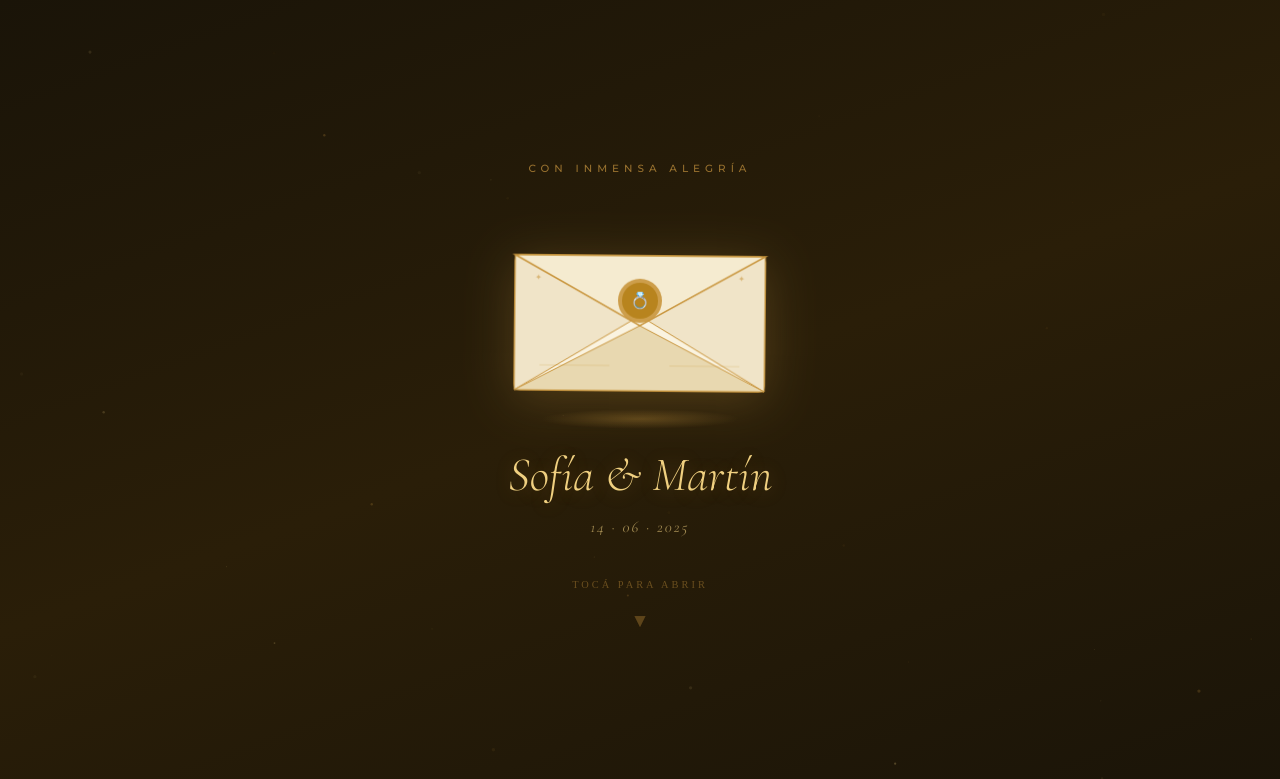
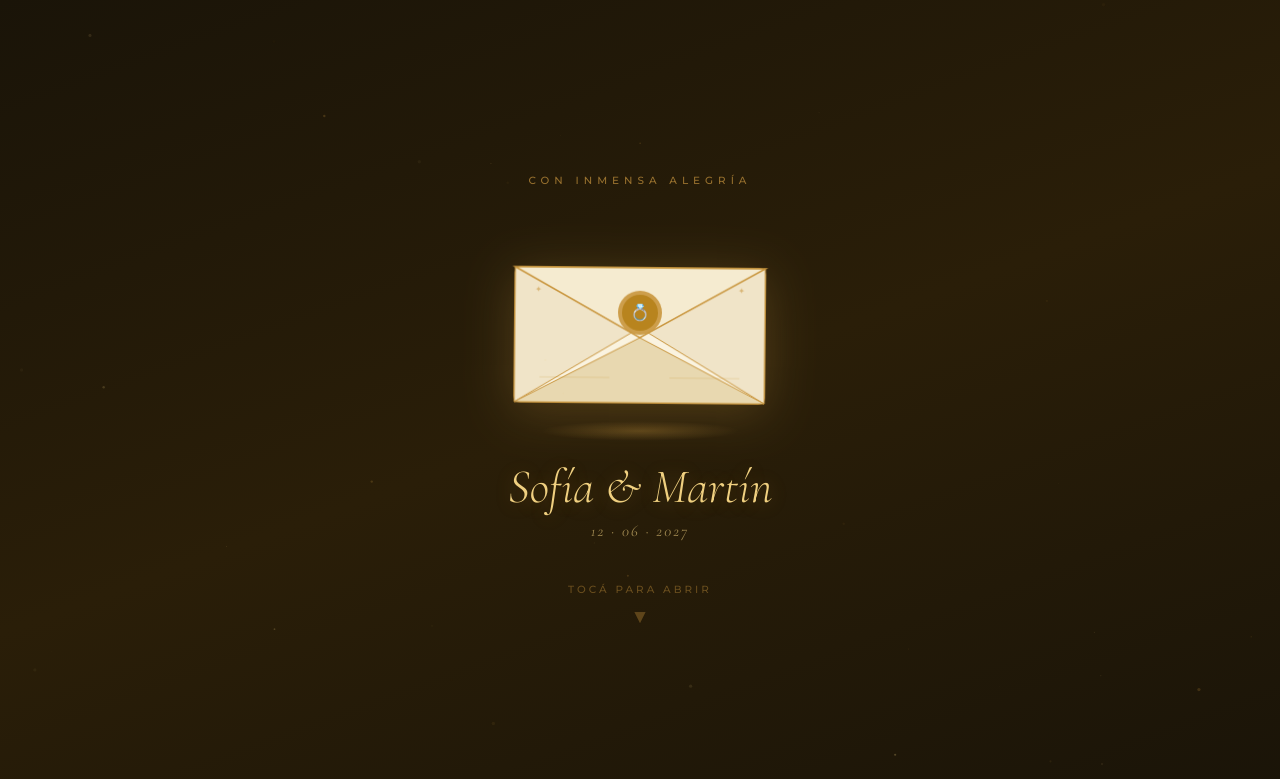
Before and after one commit to servigrafsj-lab/casamiento, a plain HTML site: page index.html in a window 1280 px wide. Shown: the top 779 px of the page. Drawn offline with nearby package versions, Linux system fonts and the light colour scheme; animation ran at ten frames a second.

Commit message:
Nombres juntos, polvo dorado en movimiento, colores del tema arreglados y fecha 2027
Co-Authored-By: Claude Opus 5.5 <noreply@anthropic.com>
Claude-Session: https://claude.ai/code/session_017drUbhXdpwSr8z2UHFyFCn

```diff
--- a/index.html
+++ b/index.html
@@ -7,6 +7,7 @@
   TÍTULO — cambiá los nombres (línea 5)
 ══════════════════════════════════════ -->
 <title>Sofía & Martín · Casamiento 💍</title>
+<link rel="icon" type="image/png" href="favicon.png">
 <link href="https://fonts.googleapis.com/css2?family=Cormorant+Garamond:ital,wght@0,300;0,400;0,600;1,300;1,400;1,600&family=Montserrat:wght@300;400;500;600&display=swap" rel="stylesheet">
 <style>
 /* ══════════════════════════════════════════════════════
@@ -29,7 +30,7 @@
    Borgoña y oro rosado:
      --p:#800020; --g:#e8c4a0; --dark:#0d0508; --cream:#fff5f0;
      --box-bg:rgba(13,5,8,0.82); --box-border:rgba(232,196,160,0.35);
-══════════════════════════════════════════════════════ -->
+══════════════════════════════════════════════════════ */
 :root{
   --p:#c9963e;
   --g:#f0d080;
@@ -126,7 +127,7 @@ canvas{position:fixed;inset:0;z-index:9998;pointer-events:none}
 ══════════════════════════════════════ */
 .hero-nombres{
   font-family:'Cormorant Garamond',serif;
-  font-size:clamp(3rem,13vw,5.5rem);
+  font-size:clamp(2.5rem,11vw,5rem);white-space:nowrap;
   font-weight:300;font-style:italic;
   color:#fff !important;line-height:1;
   margin-bottom:.6rem;
@@ -137,14 +138,14 @@ canvas{position:fixed;inset:0;z-index:9998;pointer-events:none}
 
 .hero-amp{
   font-family:'Cormorant Garamond',serif;
-  font-size:clamp(2rem,8vw,3.5rem);
-  font-style:italic;color:#fff !important;
-  display:block;line-height:1;margin-bottom:.6rem;
+  font-size:.8em;
+  font-style:italic;color:#f0d080 !important;
+  display:inline-block;line-height:1;margin:0 .08em;
   text-shadow:0 2px 14px rgba(0,0,0,1);
 }
 
 .hero-fecha-tag{
-  font-size:.75rem;font-weight:500;letter-spacing:4px;
+  font-size:.75rem;font-weight:500;letter-spacing:4px;white-space:nowrap;
   text-transform:uppercase;color:#fff !important;
   background:rgba(10,8,4,0.85);
   border:1px solid rgba(201,150,62,0.35);
@@ -605,7 +606,7 @@ canvas{position:fixed;inset:0;z-index:9998;pointer-events:none}
       font-size:1rem;font-style:italic;
       color:rgba(240,208,128,.6);
       margin-bottom:2.5rem;letter-spacing:2px;
-    ">14 · 06 · 2025</p>
+    ">12 · 06 · 2027</p>
 
     <!-- botón toque -->
     <div id="sobre-hint" style="animation:hint-pulse 1.8s ease-in-out infinite;">
@@ -650,12 +651,10 @@ canvas{position:fixed;inset:0;z-index:9998;pointer-events:none}
   <span class="hero-pre r d1">Con inmensa alegría les anunciamos</span>
 
   <!-- NOMBRES DE LOS NOVIOS · línea ~178 -->
-  <h1 class="hero-nombres r d2">Sofía</h1>
-  <span class="hero-amp r d2">&</span>
-  <h1 class="hero-nombres r d2">Martín</h1>
+  <h1 class="hero-nombres r d2">Sofía <span class="hero-amp">&amp;</span> Martín</h1>
 
   <!-- FECHA DEL CASAMIENTO · línea ~183 -->
-  <div class="hero-fecha-tag r d3">Sábado · 14 de Junio de 2025</div>
+  <div class="hero-fecha-tag r d3">Sábado 12 · 06 · 2027</div>
 
   <p class="scroll-hint r d4">✦ deslizá para ver ✦</p>
 </section>
@@ -1199,8 +1198,8 @@ const flotantes=Array.from({length:100},(_,i)=>({
   x:Math.random()*window.innerWidth,
   y:Math.random()*window.innerHeight,
   r:Math.random()*1.8+.2,
-  dx:(Math.random()-.5)*.22,
-  dy:(Math.random()-.5)*.22,
+  dx:(Math.random()-.5)*.25,
+  dy:-(Math.random()*.45+.12),
   col:i<50?claros[Math.floor(Math.random()*claros.length)]:oscuros[Math.floor(Math.random()*oscuros.length)],
   a:Math.random()*.28+.07,
   phase:Math.random()*Math.PI*2,
@@ -1263,14 +1262,17 @@ let frame=0;
     const a=p.a*(.6+.4*Math.sin(frame*p.speed+p.phase));
     cx.beginPath();cx.arc(p.x,p.y,p.r,0,Math.PI*2);
     cx.fillStyle=p.col;cx.globalAlpha=a;cx.fill();
-    p.x+=p.dx;p.y+=p.dy;
-    if(p.x<0)p.x=W;if(p.x>W)p.x=0;if(p.y<0)p.y=H;if(p.y>H)p.y=0;
+    // el polvo dorado sube despacio y se mece de costado
+    p.x+=p.dx+Math.sin(frame*.012+p.phase)*.25;p.y+=p.dy;
+    if(p.x<0)p.x=W;if(p.x>W)p.x=0;if(p.y<-4){p.y=H+4;p.x=Math.random()*W;}if(p.y>H+4)p.y=-4;
   });
   estrellas.forEach(p=>{
+    p.y-=.12;p.x+=Math.sin(frame*.008+p.phase)*.12;if(p.y<-10){p.y=H+10;p.x=Math.random()*W;}
     const a=p.maxA*(.5+.5*Math.sin(frame*p.speed+p.phase));
     if(a>.06)drawStar(p.x,p.y,p.r,a,p.col);
   });
   destellos.forEach(p=>{
+    p.y-=.08;if(p.y<-20){p.y=H+20;p.x=Math.random()*W;}
     const a=p.maxA*Math.pow(Math.abs(Math.sin(frame*p.speed+p.phase)),.5);
     if(a>.04){
       cx.save();cx.globalAlpha=a;
@@ -1286,6 +1288,7 @@ let frame=0;
     }
   });
   cruces.forEach(p=>{
+    p.y-=.1;p.x+=Math.sin(frame*.01+p.phase)*.1;if(p.y<-10){p.y=H+10;p.x=Math.random()*W;}
     const a=p.maxA*(.4+.6*Math.abs(Math.sin(frame*p.speed+p.phase)));
     if(a>.06)drawCruz(p.x,p.y,p.r,a,p.col);
   });
@@ -1330,7 +1333,7 @@ const pSobre = Array.from({length:50},()=>({
   y:Math.random()*window.innerHeight,
   r:Math.random()*1.5+.3,
   dx:(Math.random()-.5)*.2,
-  dy:(Math.random()-.5)*.15,
+  dy:-(Math.random()*.4+.1),
   col:Math.random()>.5?'#f0d080':'#c9963e',
   a:Math.random()*.25+.06,
   phase:Math.random()*Math.PI*2,
@@ -1352,7 +1355,7 @@ const pSobre = Array.from({length:50},()=>({
   requestAnimationFrame(loopSobre);
 })();
 // FECHA DEL CASAMIENTO — cambiá este valor · línea ~500
-const fechaEvento=new Date('2025-06-14T18:00:00');
+const fechaEvento=new Date('2027-06-12T18:00:00');
 function actualizarCR(){
   const diff=fechaEvento-new Date();
   if(diff<=0){['cd-dias','cd-hs','cd-min','cd-seg'].forEach(id=>document.getElementById(id).textContent='00');return}
```
Also changed, not shown: favicon.png (added).
